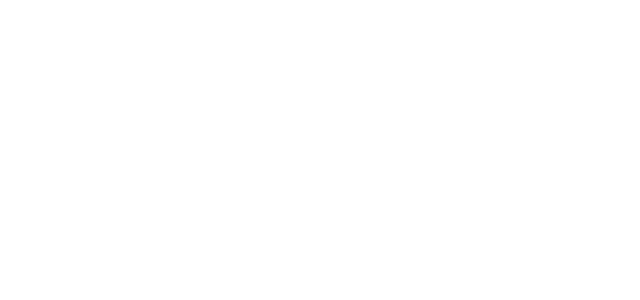
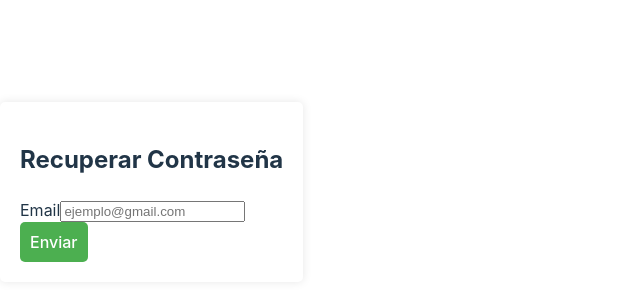
Before and after one commit to eduardoscrs/front-integra2, a React (Vite) app: page /password-recovery in a window 1280 px wide. Before the commit this address had no page. Shown: the part 208-508 px from the top of the page, without its empty margins (0-640 px from the left). Built offline with nearby package versions, Linux system fonts and the light colour scheme.

Commit message:
creacion de Desarrollo de la funcionalidad de recuperación de contraseña. aun cosas por arreglar y mejorar.

```diff
--- a/src/App.jsx
+++ b/src/App.jsx
@@ -1,6 +1,7 @@
 import { BrowserRouter as Router, Routes, Route } from 'react-router-dom';
 import Sidebar from './components/Sidebar';
 import Login from './components/Login';
+import PasswordRecovery from './components/PasswordRecovery';
 import AdminPage from './components/AdminPage';  // Página simulada para el admin
 import InspectorPage from './components/InspectorPage';  // Página simulada para el inspector
 import {Casos, IngresoFormulario, PerfilUsuario } from './pages'
@@ -34,6 +35,8 @@
             element={<Login onLogin={handleLogin} />}
           />
 
+          <Route path="/password-recovery" element={<PasswordRecovery />} /> {/* Nueva ruta */}
+
           {/* Rutas basadas en el rol del usuario */}
           <Route path="/admin" element={<AdminPage />} />
           <Route path="/inspector" element={<InspectorPage />} />
--- a/src/components/Login.jsx
+++ b/src/components/Login.jsx
@@ -1,5 +1,5 @@
 import { useState } from 'react';
-import { useNavigate } from 'react-router-dom';
+import { useNavigate, Link } from 'react-router-dom';
 import '../styles/Login.css';
 import logo from '../assets/logo.png';
 import logo_google from '../assets/logo_google.png';
@@ -86,7 +86,11 @@
               <label htmlFor="remember">Recuérdame</label>
             </div>
             <button type="submit" className="login-btn">Login</button>
-            <a href="#" className="forgot-password">¿Olvidaste la contraseña?</a>
+
+            {/* Enlace a la página de recuperación de contraseña */}
+            <Link to="/password-recovery" className="forgot-password">
+              ¿Olvidaste la contraseña?
+            </Link>
           </form>
           <p className="signup-prompt">
             ¿No tienes cuenta? <a href="#">Regístrate</a>
--- /dev/null
+++ b/src/components/PasswordRecovery.jsx
@@ -0,0 +1,42 @@
+import { useState } from 'react';
+import '../styles/PasswordRecovery.css';
+
+const PasswordRecovery = () => {
+  const [email, setEmail] = useState('');
+  const [message, setMessage] = useState('');
+
+  const handlePasswordRecovery = (e) => {
+    e.preventDefault();
+
+    // Simular envío de email de recuperación
+    if (email) {
+      // mas adelante se debe integrar la logica del backend para enviar un correo de recuperacion.
+      setMessage('Se ha enviado un enlace de recuperación a tu correo.');
+    } else {
+      setMessage('Por favor, ingresa un correo válido.');
+    }
+  };
+
+  return (
+    <div className="password-recovery-page">
+      <div className="password-recovery-box">
+        <h2>Recuperar Contraseña</h2>
+        <form onSubmit={handlePasswordRecovery}>
+          <div className="input-group">
+            <label>Email</label>
+            <input
+              type="email"
+              placeholder="ejemplo@gmail.com"
+              value={email}
+              onChange={(e) => setEmail(e.target.value)}
+            />
+          </div>
+          <button type="submit" className="recovery-btn">Enviar</button>
+        </form>
+        {message && <p className="message">{message}</p>}
+      </div>
+    </div>
+  );
+};
+
+export default PasswordRecovery;
--- /dev/null
+++ b/src/styles/PasswordRecovery.css
@@ -0,0 +1,27 @@
+.password-recovery-page {
+    display: flex;
+    justify-content: center;
+    align-items: center;
+    height: 100vh;
+  }
+
+  .password-recovery-box {
+    background-color: #fff;
+    padding: 20px;
+    box-shadow: 0 0 10px rgba(0, 0, 0, 0.1);
+    border-radius: 5px;
+  }
+
+  .recovery-btn {
+    background-color: #4CAF50;
+    color: white;
+    padding: 10px;
+    border: none;
+    border-radius: 5px;
+    cursor: pointer;
+  }
+
+  .message {
+    margin-top: 10px;
+    color: green;
+  }
```
